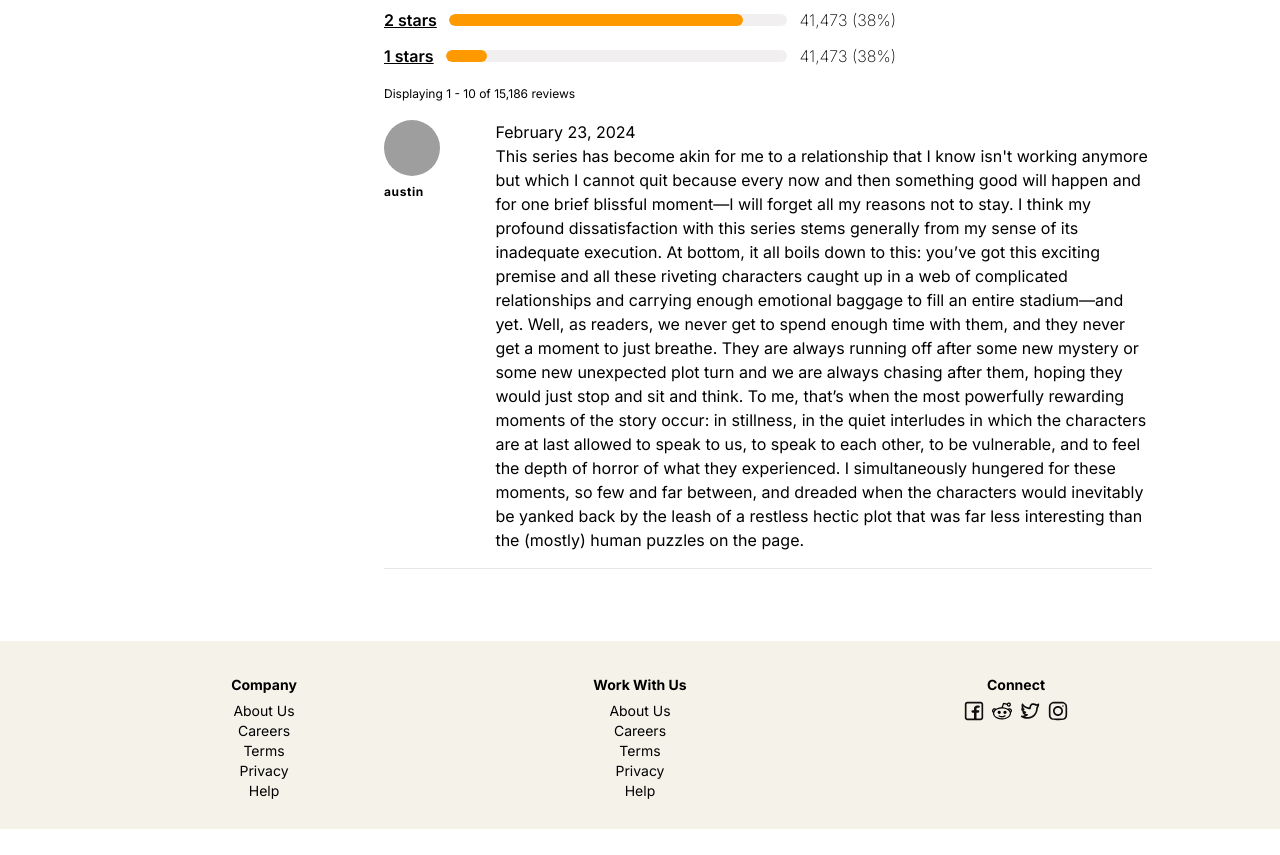
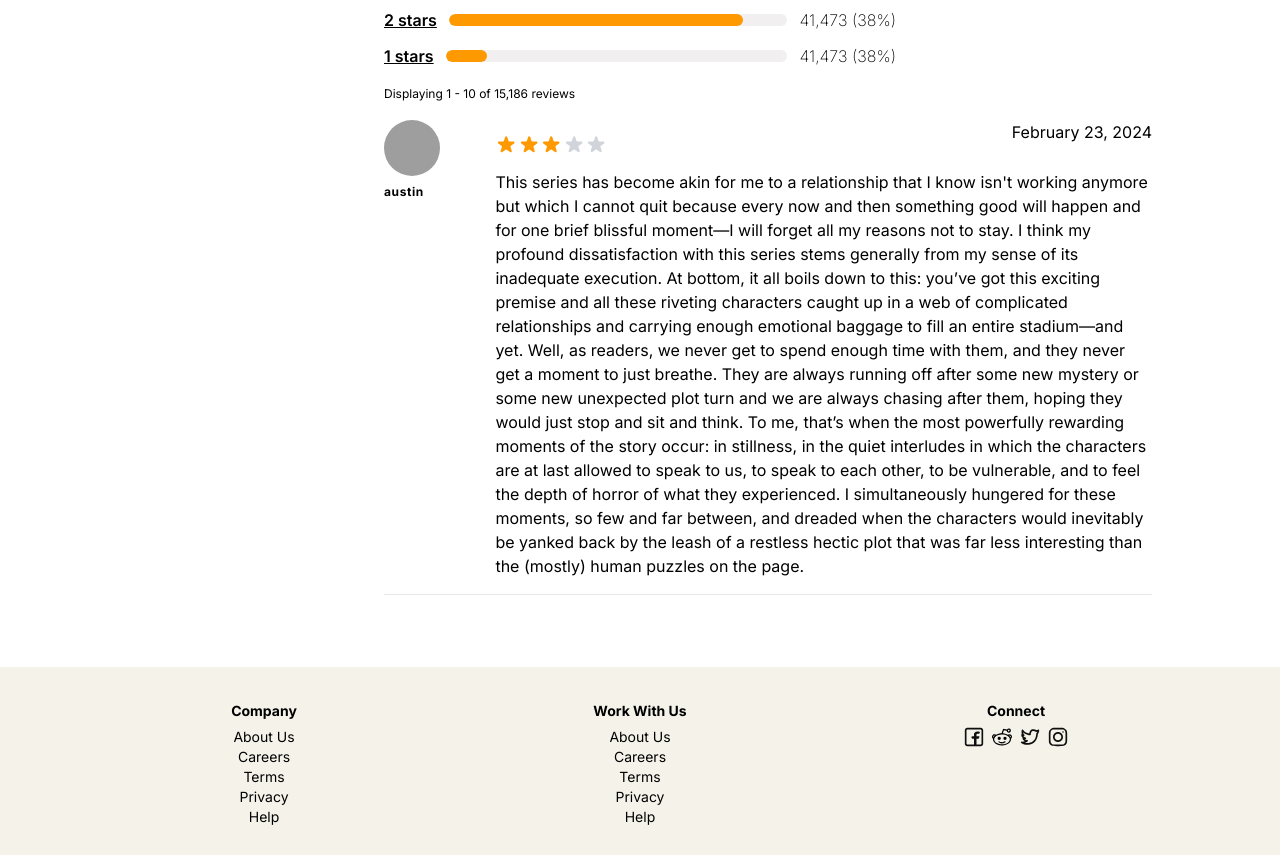
Before and after one commit to escaper01/book_rave, a Next.js app in the folder webapp/: page /review/1 in a window 1280 px wide. Shown: the part 1060-1915 px from the top of the page. Before the commit the page ends 1889 px from the top, so only its background shows below. Built offline with nearby package versions, Linux system fonts and the light colour scheme; grey boxes are pictures that could not be loaded.

Commit message:
fix: ratingStart hot fix props

```diff
--- a/webapp/components/review/ReviewsList.tsx
+++ b/webapp/components/review/ReviewsList.tsx
@@ -1,3 +1,4 @@
+import StaticRatingStars from '@/components/book/StaticRatingStars';
 import RatingStars from '@/components/book/StaticRatingStars';
 import Image from 'next/image';
 
@@ -22,7 +23,10 @@ export default function ReviewsList() {
           </div>
           <div className='col-span-6 col-start-2'>
             <div className='flex justify-between'>
-              <RatingStars _className='max-w-[90px] w-28' />
+              <StaticRatingStars
+                bookRating={3}
+                _className='max-w-[90px] w-28'
+              />
               <h3 className='hover:cursor-pointer hover:underline'>
                 February 23, 2024
               </h3>
```
